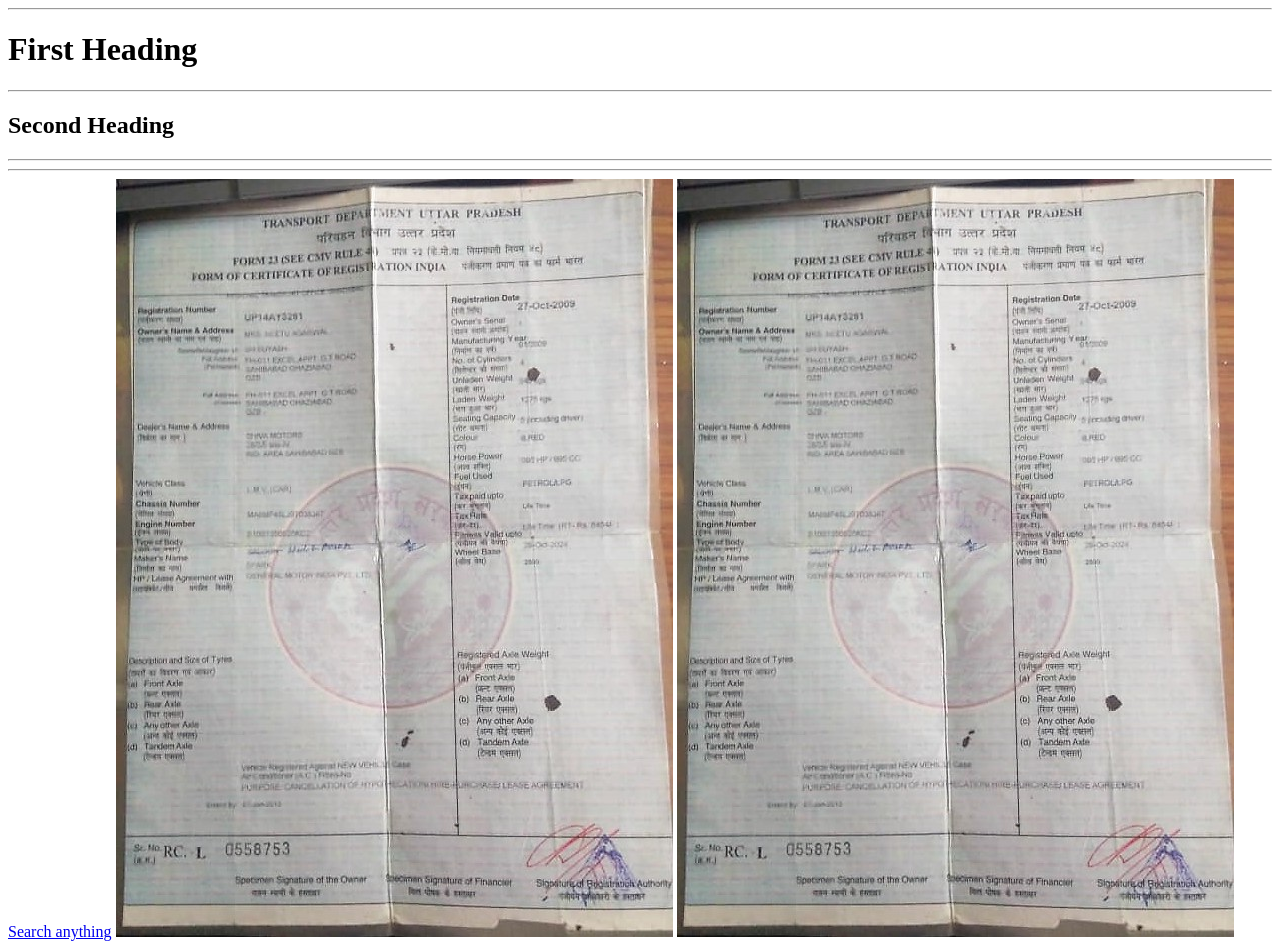
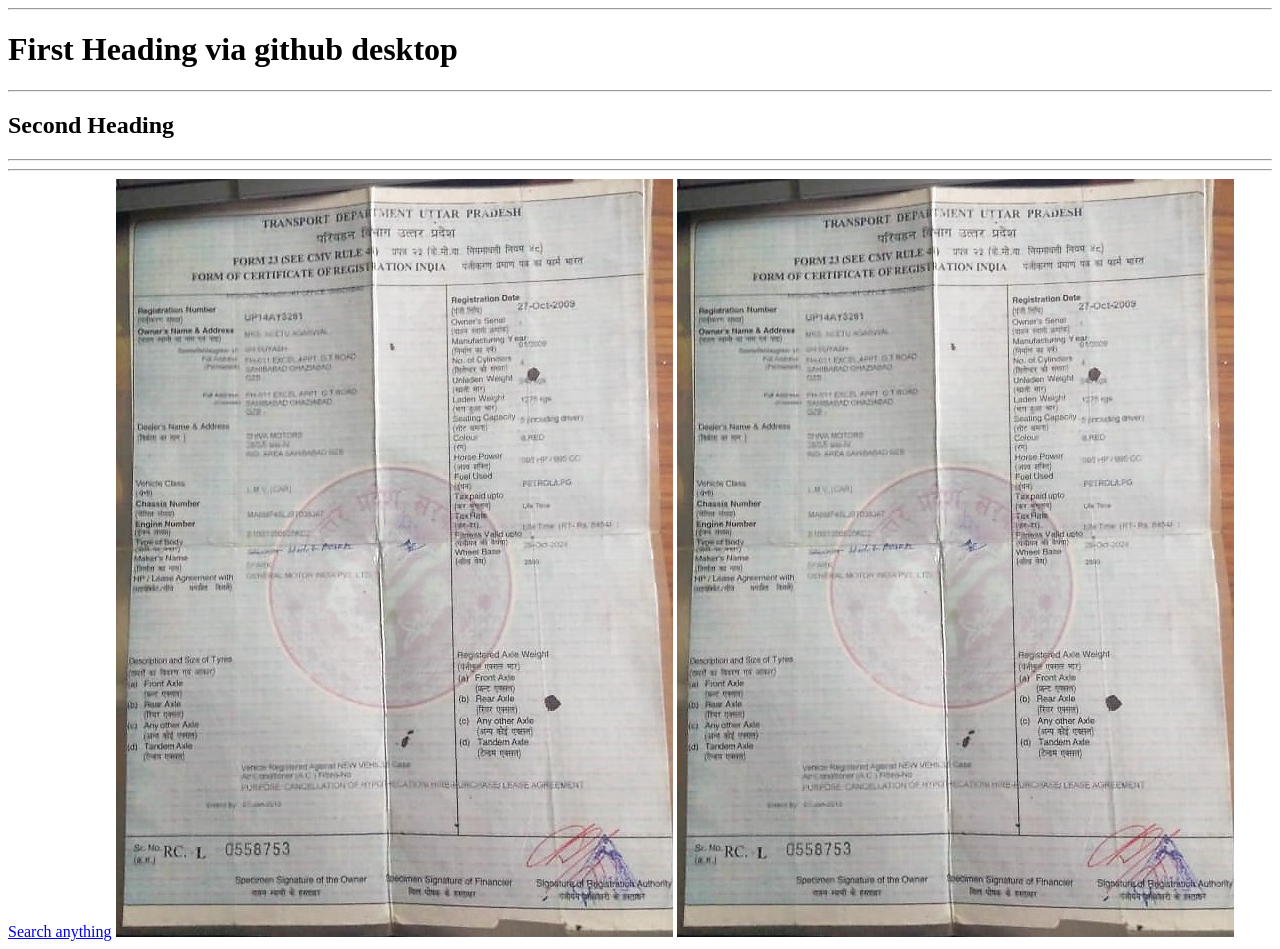
Before and after one commit to Suyashhrc/webpage1, a plain HTML site: page index.html in a window 1280 px wide. Drawn offline with Linux system fonts and the light colour scheme; files whose address does not match are found by name.

Commit message:
Update index.html

```diff
--- a/index.html
+++ b/index.html
@@ -2,11 +2,11 @@
 <html lang="en" dir="ltr">
   <head>
     <meta charset="utf-8">
-    <title> My first webpage</title>
+    <title> My first webpage </title>
   </head>
   <body>
     <hr>
-   <h1>First Heading</h1>
+   <h1>First Heading via github desktop</h1>
    <hr>
    <h2>Second Heading</h2>
    <hr>
```
